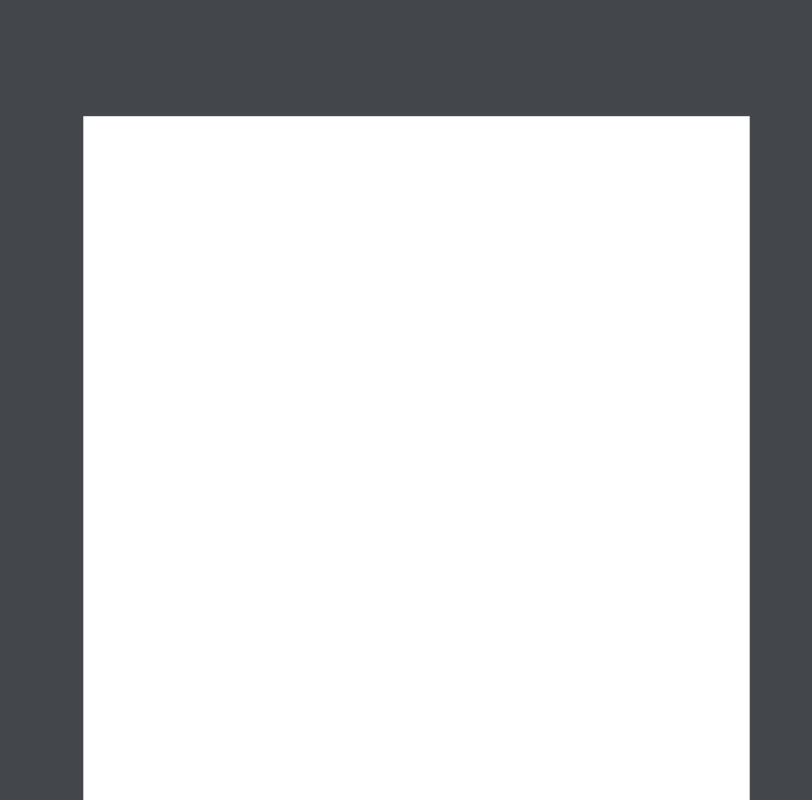
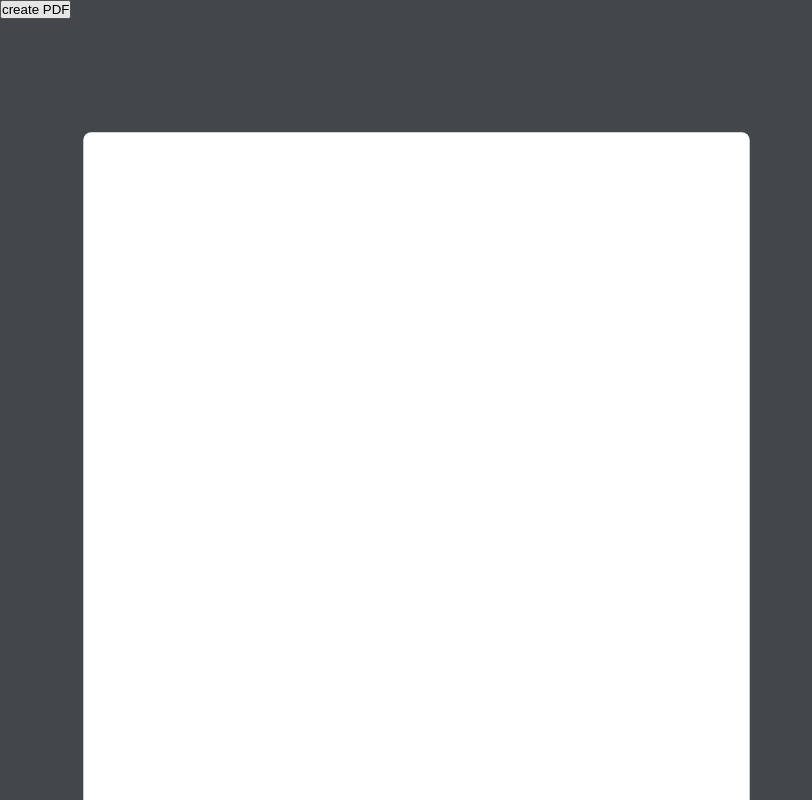
Before and after one commit to douglasaubre51/hibana, a React (Vite) app in the folder client/: page / in a window 1280 px wide. Shown: the top 800 px of the page, without its empty margins (0-812 px from the left). Built offline with nearby package versions, Linux system fonts and the light colour scheme.

Commit message:
- added pdf doc download

```diff
--- a/client/package.json
+++ b/client/package.json
@@ -10,6 +10,7 @@
     "preview": "vite preview"
   },
   "dependencies": {
+    "pdf-lib": "^1.17.1",
     "react": "^19.1.0",
     "react-dom": "^19.1.0"
   },
--- a/client/src/components/Editor.jsx
+++ b/client/src/components/Editor.jsx
@@ -1,11 +1,69 @@
 import styles from '../styles/Editor.module.css'
+import {
+    PDFDocument,
+    PageSizes,
+    StandardFonts,
+    rgb
+} from 'pdf-lib'
 
+async function createPDF() {
+    const createPDFBtn = document.getElementById('create-PDF-btn')
+
+    createPDFBtn.addEventListener(
+        'click',
+        async () => {
+            // get text
+            let editorCanvas = document.getElementById('editor-canvas')
+            let text = editorCanvas.innerText
+
+            console.log(text)
+
+            // init pdf
+            const PDF = await PDFDocument.create()
+            const fontStyle = await PDF.embedFont(StandardFonts.TimesRomanBold)
+
+            let page = PDF.addPage(PageSizes.A4)
+            page.drawText(
+                text,
+                {
+                    x: 50,
+                    y: 800,
+                    font: fontStyle,
+                    size: 10,
+                    color: rgb(0, 0, 0)
+                }
+            )
+
+            const payload = await PDF.save()
+
+            const blob = new Blob(
+                [payload]
+            )
+
+            // load payload
+            const loader = document.createElement('a')
+            loader.download = 'pdf-demo.pdf'
+            loader.href = URL.createObjectURL(blob)
+
+            // trigger download
+            loader.click()
+        }
+    )
+}
 
 export function Editor() {
+
     return (
         <>
+            <button
+                id='create-PDF-btn'
+                onClick={createPDF}
+            >
+                create PDF
+            </button>
             <div className={styles.container}>
                 <div
+                    id='editor-canvas'
                     contentEditable='true'
                     spellCheck="true"
                     className={styles.editorCanvas}
--- a/client/src/styles/Editor.module.css
+++ b/client/src/styles/Editor.module.css
@@ -20,15 +20,19 @@
     height: 1122px;*/
 
     width: 833px;
-    height: 1162px;
+    height: 1132px;
 
     padding: 40px;
 
     background-color: var(--white);
+
+    border-radius: 10px;
 }
 
 .editorCanvas {
-    height: 100%;
+    height: 1052px;
+    max-height: 1052px;
+    overflow: hidden;
 }
 
 .editorCanvas:focus {
```
Also changed, not shown: 1 other file (tests, documents, lock files or other folders).
